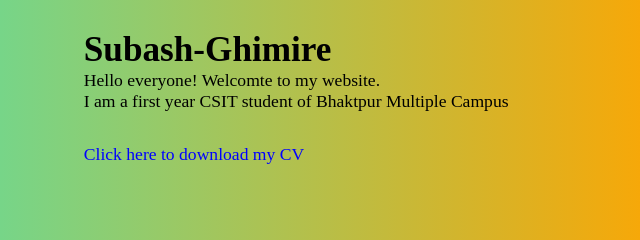
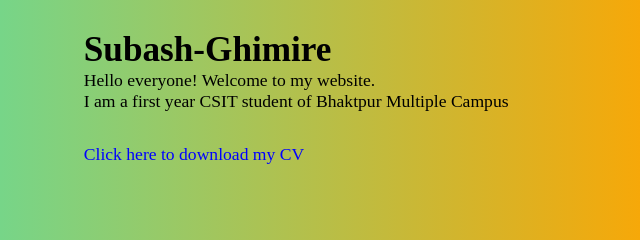
Before and after one commit to ElecTrixCiTY/Subash_Ghimire_The_One, a plain HTML site: page index.html in a window 1280 px wide. Shown: the part 168-408 px from the top of the page, 596-1236 px from the left. Drawn offline with Linux system fonts and the light colour scheme.

Commit message:
Update index.html

```diff
--- a/index.html
+++ b/index.html
@@ -47,7 +47,7 @@
 
         <div class="intro">
             <h1>Subash-Ghimire</h1>
-            <p> Hello everyone! Welcomte to my website. <br> I am a first year CSIT student of Bhaktpur Multiple Campus
+            <p> Hello everyone! Welcome to my website. <br> I am a first year CSIT student of Bhaktpur Multiple Campus
             </p>
            <div class="cv">
             <a href="subash.pdf" download="">Click here to download my CV</a>
```
